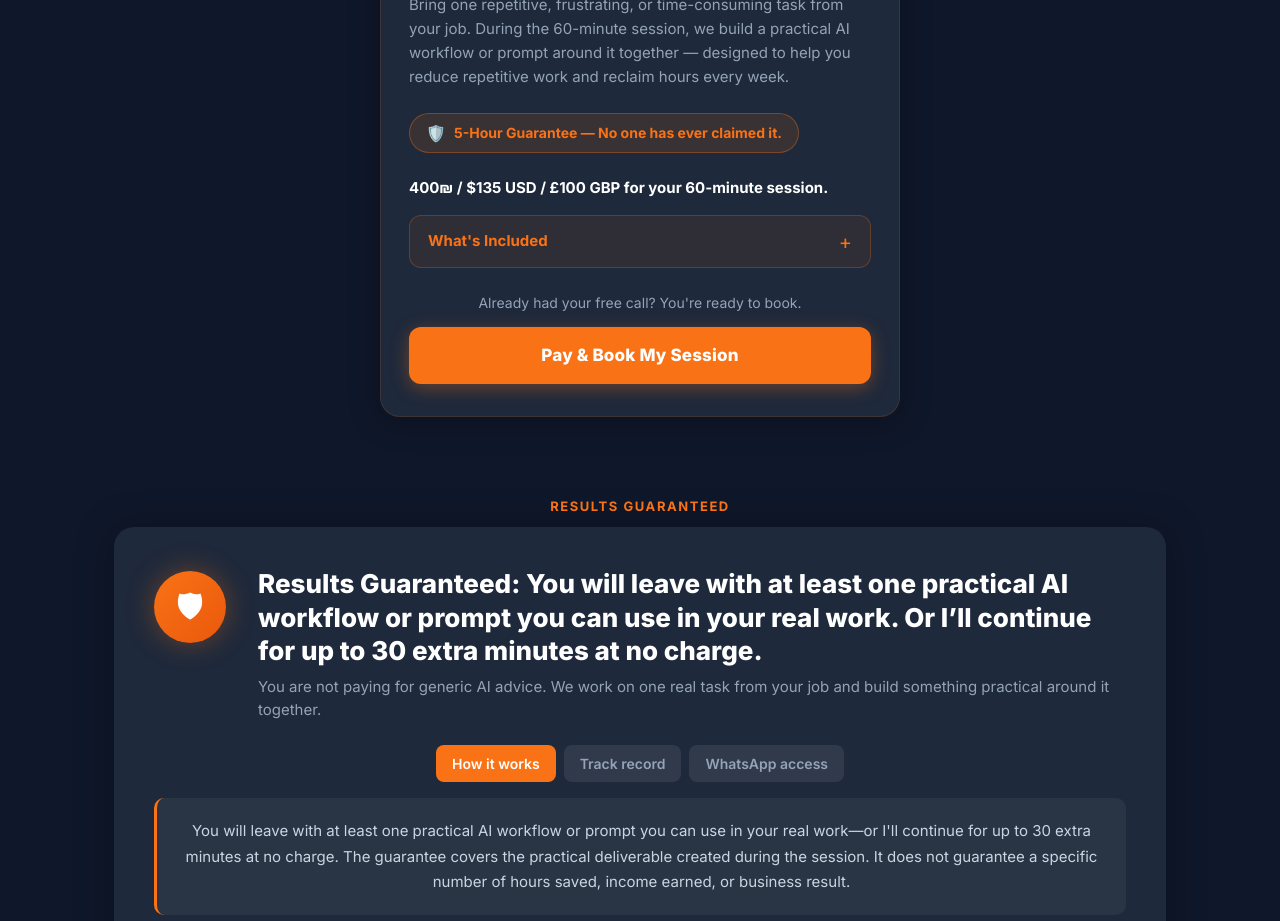
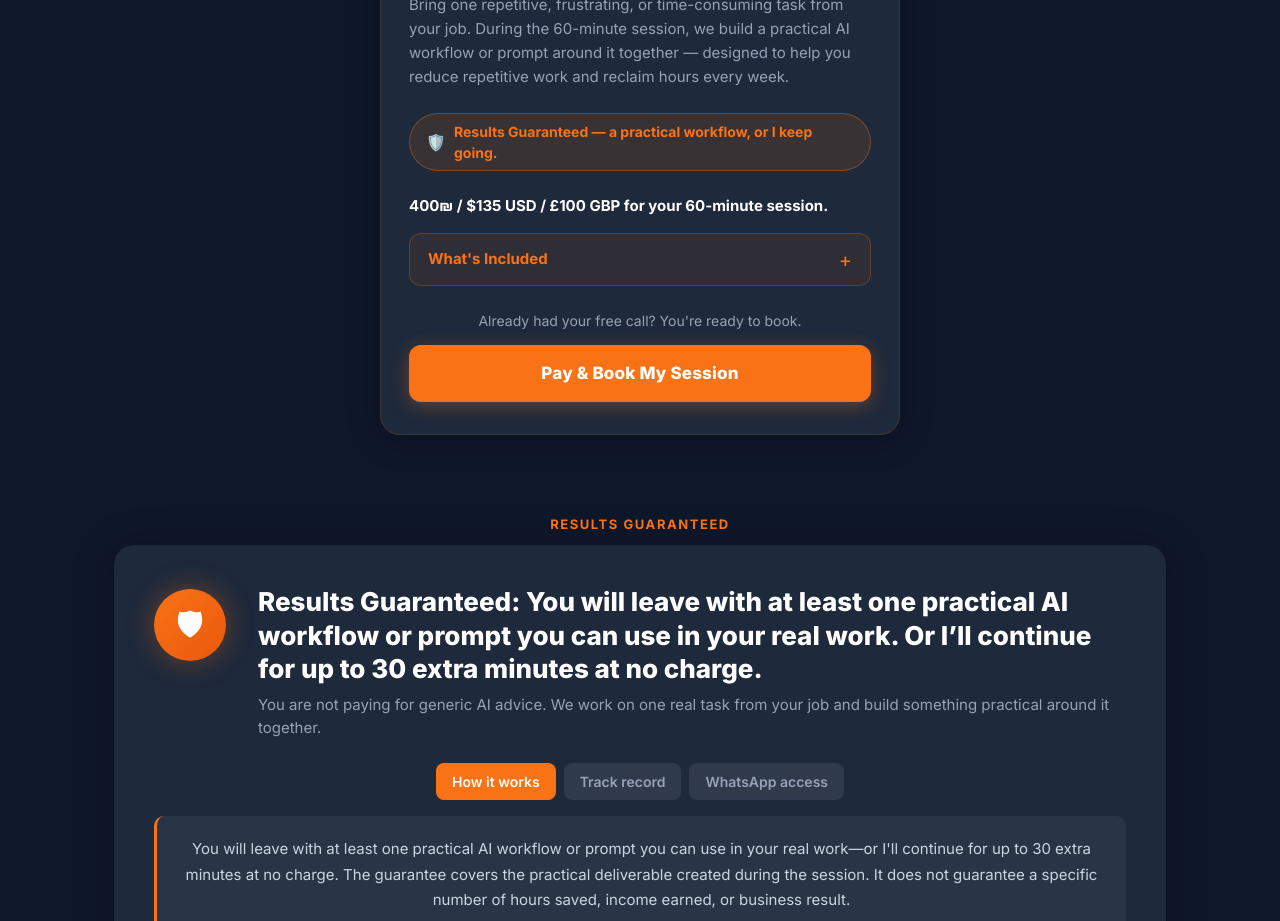
Before and after one commit to samkershner1234-aisk/ai-with-sam, a React (Vite) app: page / in a window 1280 px wide. Shown: the part 4440-5361 px from the top of the page. Built offline with nearby package versions, Linux system fonts and the light colour scheme.

Commit message:
Replace leftover 5-Hour Guarantee badge with Results Guaranteed

```diff
--- a/src/components/landing/PricingSection.jsx
+++ b/src/components/landing/PricingSection.jsx
@@ -131,7 +131,7 @@ export default function PricingSection() {
           {/* Guarantee pill */}
           <div style={{ display: "inline-flex", alignItems: "center", gap: 8, background: "rgba(249,115,22,0.12)", border: "1.5px solid rgba(249,115,22,0.35)", borderRadius: 999, padding: "7px 16px", marginBottom: 24 }}>
             <span style={{ fontSize: 16 }}>🛡️</span>
-            <span style={{ color: "#F97316", fontWeight: 700, fontSize: 14 }}>5-Hour Guarantee — No one has ever claimed it.</span>
+            <span style={{ color: "#F97316", fontWeight: 700, fontSize: 14 }}>Results Guaranteed — a practical workflow, or I keep going.</span>
           </div>
 
           <p style={{ color: "#FFFFFF", fontWeight: 700, fontSize: 15, marginBottom: 16 }}>
```
